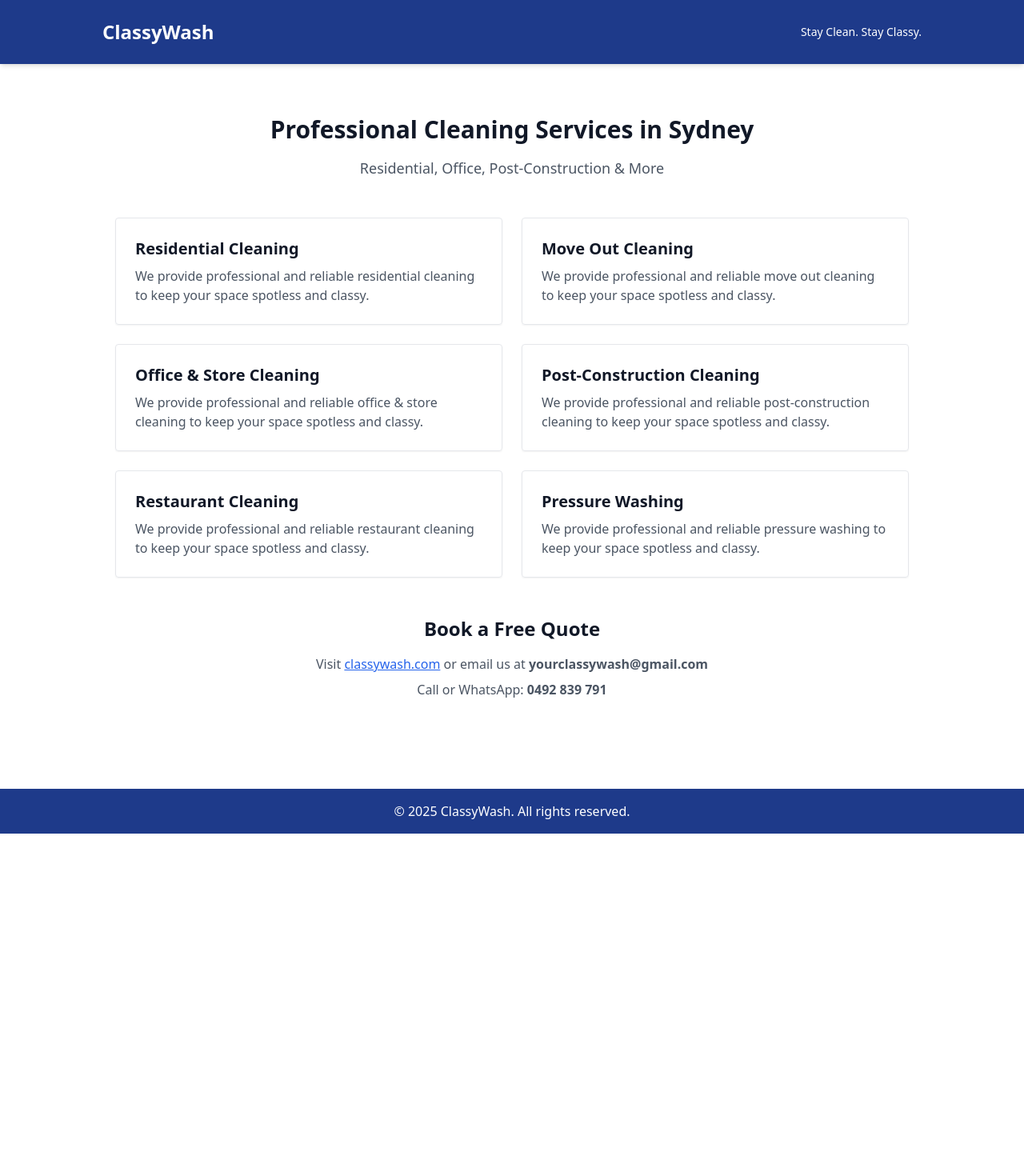
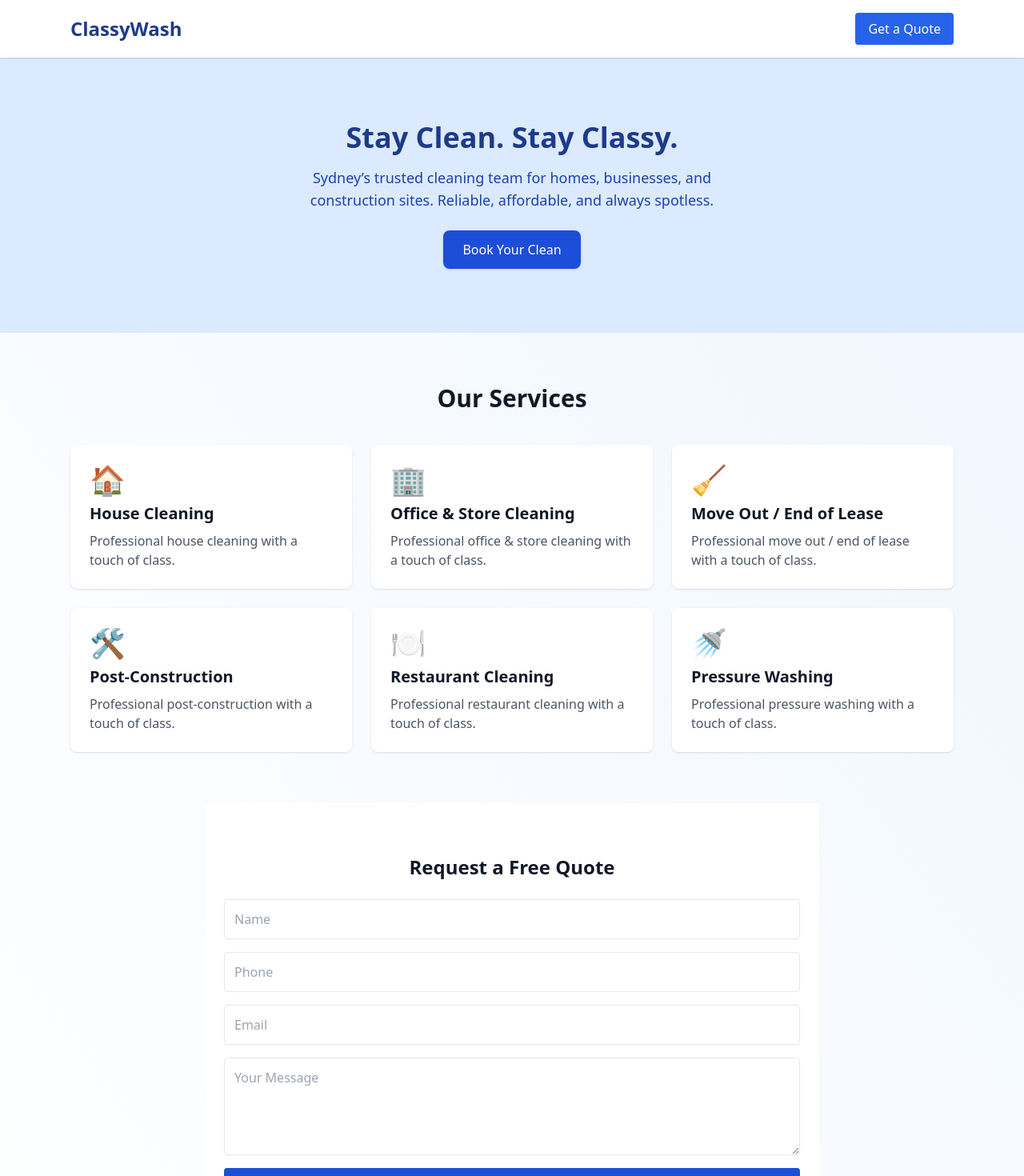
Before and after one commit to Iaml1mon/classywash, a Next.js app: page / in a window 1280 px wide. Shown: the top 1470 px of the page at 80% size. Before the commit the page ends 1042 px from the top, so only its background shows below. Built offline with nearby package versions, Linux system fonts and the light colour scheme.

Commit message:
Update index.js

```diff
--- a/pages/index.js
+++ b/pages/index.js
@@ -1,45 +1,68 @@
+// Add this to pages/index.js (replace old content)
+
+import Head from 'next/head';
+
 export default function Home() {
   return (
-    <div className="min-h-screen bg-white text-gray-900 font-sans">
-      <header className="bg-blue-900 text-white py-6 px-4 shadow-md">
-        <div className="max-w-5xl mx-auto flex justify-between items-center">
-          <h1 className="text-2xl font-bold">ClassyWash</h1>
-          <p className="text-sm">Stay Clean. Stay Classy.</p>
+    <div className="font-sans bg-gradient-to-tr from-white to-blue-50 min-h-screen text-gray-900">
+      <Head>
+        <title>ClassyWash - Premium Cleaning Services</title>
+        <link rel="icon" href="/favicon.ico" />
+      </Head>
+
+      <header className="sticky top-0 bg-white shadow z-50">
+        <div className="max-w-6xl mx-auto px-6 py-4 flex justify-between items-center">
+          <h1 className="text-2xl font-bold text-blue-900">ClassyWash</h1>
+          <a href="#quote" className="bg-blue-600 text-white px-4 py-2 rounded hover:bg-blue-700">Get a Quote</a>
         </div>
       </header>
 
-      <main className="max-w-5xl mx-auto p-4">
-        <section className="text-center my-12">
-          <h2 className="text-3xl font-semibold mb-4">Professional Cleaning Services in Sydney</h2>
-          <p className="text-lg text-gray-600">Residential, Office, Post-Construction & More</p>
-        </section>
+      <section className="text-center py-20 px-6 bg-blue-100">
+        <h2 className="text-4xl font-bold text-blue-900 mb-4">Stay Clean. Stay Classy.</h2>
+        <p className="text-lg text-blue-800 max-w-xl mx-auto mb-6">Sydney’s trusted cleaning team for homes, businesses, and construction sites. Reliable, affordable, and always spotless.</p>
+        <a href="#quote" className="inline-block bg-blue-700 text-white py-3 px-6 rounded-lg shadow hover:bg-blue-800">Book Your Clean</a>
+      </section>
 
-        <section className="grid md:grid-cols-2 gap-6 my-12">
+      <section className="py-16 px-6 max-w-6xl mx-auto">
+        <h3 className="text-3xl font-semibold text-center mb-10">Our Services</h3>
+        <div className="grid md:grid-cols-3 gap-6">
           {[
-            'Residential Cleaning',
-            'Move Out Cleaning',
-            'Office & Store Cleaning',
-            'Post-Construction Cleaning',
-            'Restaurant Cleaning',
-            'Pressure Washing'
-          ].map((service) => (
-            <div key={service} className="p-6 border rounded shadow-sm hover:shadow-md transition">
-              <h3 className="text-xl font-bold mb-2">{service}</h3>
-              <p className="text-gray-600">We provide professional and reliable {service.toLowerCase()} to keep your space spotless and classy.</p>
+            ['🏠', 'House Cleaning'],
+            ['🏢', 'Office & Store Cleaning'],
+            ['🧹', 'Move Out / End of Lease'],
+            ['🛠️', 'Post-Construction'],
+            ['🍽️', 'Restaurant Cleaning'],
+            ['🚿', 'Pressure Washing']
+          ].map(([icon, label]) => (
+            <div key={label} className="bg-white p-6 rounded-lg shadow hover:shadow-lg transition">
+              <div className="text-4xl mb-2">{icon}</div>
+              <h4 className="text-xl font-bold mb-2">{label}</h4>
+              <p className="text-gray-600">Professional {label.toLowerCase()} with a touch of class.</p>
             </div>
           ))}
-        </section>
+        </div>
+      </section>
 
-        <section className="text-center my-12">
-          <h2 className="text-2xl font-bold mb-4">Book a Free Quote</h2>
-          <p className="text-gray-600 mb-2">Visit <a href="https://classywash.com" className="text-blue-600 underline">classywash.com</a> or email us at <strong>yourclassywash@gmail.com</strong></p>
-          <p className="text-gray-600">Call or WhatsApp: <strong>0492 839 791</strong></p>
-        </section>
-      </main>
+      <section id="quote" className="bg-white py-16 px-6 max-w-3xl mx-auto">
+        <h3 className="text-2xl font-bold mb-6 text-center">Request a Free Quote</h3>
+        <form className="grid gap-4">
+          <input type="text" placeholder="Name" className="p-3 border rounded" required />
+          <input type="tel" placeholder="Phone" className="p-3 border rounded" required />
+          <input type="email" placeholder="Email" className="p-3 border rounded" required />
+          <textarea placeholder="Your Message" rows="4" className="p-3 border rounded"></textarea>
+          <button className="bg-blue-700 text-white py-3 px-6 rounded hover:bg-blue-800">Submit</button>
+        </form>
+      </section>
 
-      <footer className="bg-blue-900 text-white text-center py-4 mt-12">
-        <p>&copy; 2025 ClassyWash. All rights reserved.</p>
+      <footer className="bg-blue-900 text-white text-center py-6 mt-12">
+        <p>&copy; 2025 ClassyWash. Made in Sydney.</p>
+        <p className="text-sm">Follow us: @classywashsydney</p>
       </footer>
     </div>
   );
 }
+
+// Run these after adding to project:
+// git add .
+// git commit -m "Upgraded UI with hero, services, and booking form"
+// git push
```
